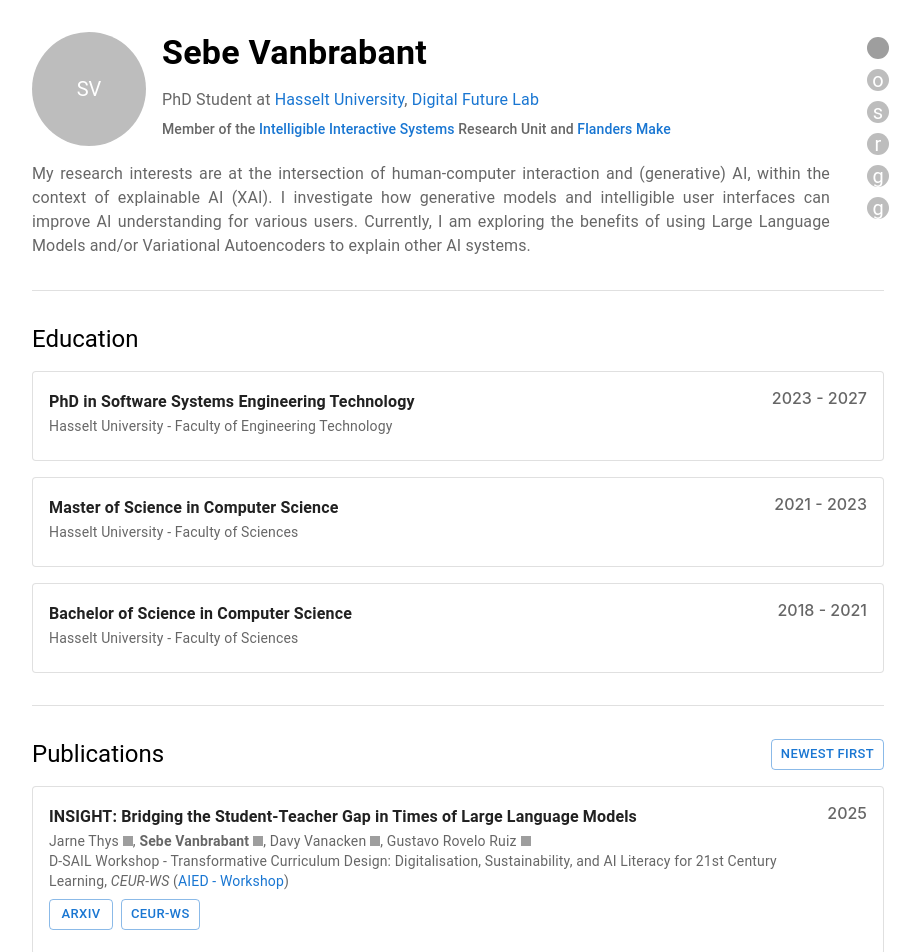
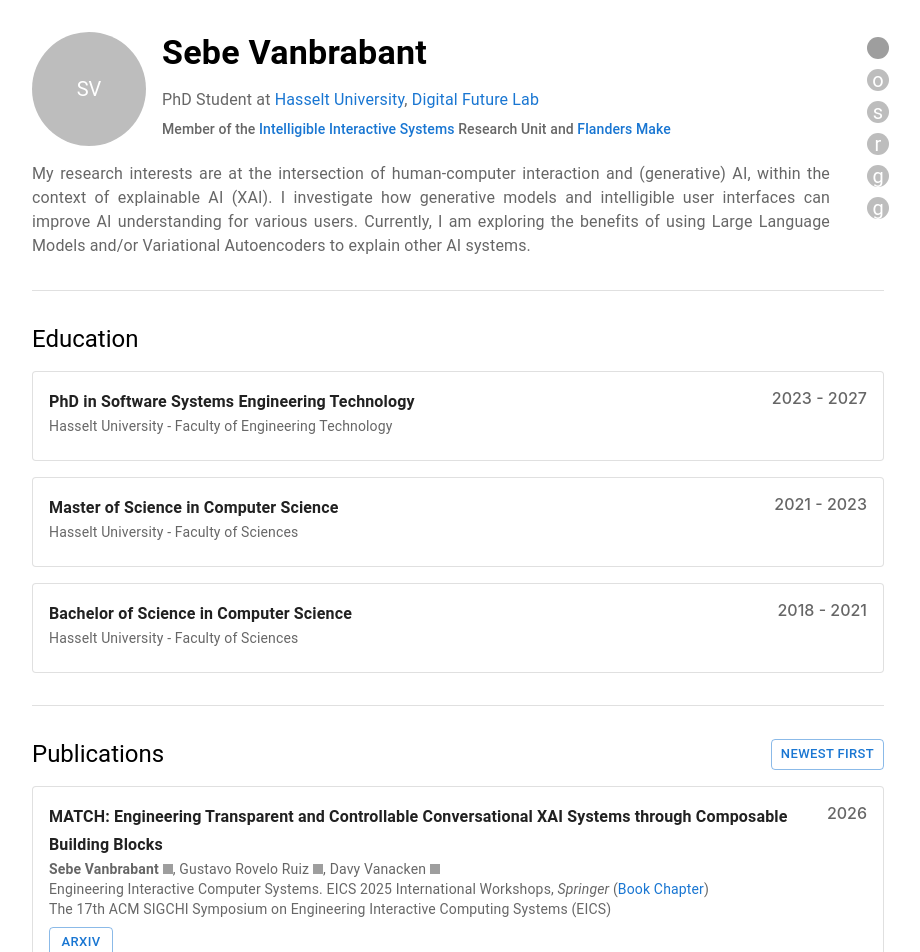
Before and after one commit to sebev/sebev.github.io, a React (Create React App) app: page / in a window 1280 px wide. Shown: the top 952 px of the page, without its empty margins (182-1102 px from the left). Built offline with nearby package versions, Linux system fonts and the light colour scheme; grey boxes are pictures that could not be loaded.

Commit message:
Added new publication, modified styling of venues, and added indexing (oops)

```diff
--- a/public/data/publications.json
+++ b/public/data/publications.json
@@ -144,5 +144,24 @@
                 "url": "https://ceur-ws.org/Vol-4051/"
             }
         ]
+    },
+    {
+        "title": "MATCH: Engineering Transparent and Controllable Conversational XAI Systems through Composable Building Blocks",
+        "authors": ["svanbrabant", "groveloruiz", "dvanacken"],
+        "date": "2026",
+        "venue": {
+            "name": "Engineering Interactive Computer Systems. EICS 2025 International Workshops",
+            "parent": "The 17th ACM SIGCHI Symposium on Engineering Interactive Computing Systems",
+            "short": "EICS",
+            "type": "book-chapter",
+            "url": "https://sites.google.com/view/eis-emb-aitech/",
+            "publisher": "Springer"
+        },
+        "links": [
+            {
+                "type": "arxiv",
+                "url": "https://arxiv.org/abs/2511.22420"
+            }
+        ]
     }
 ]
--- a/public/index.html
+++ b/public/index.html
@@ -50,9 +50,9 @@
       "sameAs": [
         "https://www.linkedin.com/in/sebev",
         "https://orcid.org/0009-0001-7996-6048",
-        "https://scholar.google.com/citations?user=CHuVofAAAAAJ"
-        "https://www.researchgate.net/profile/Sebe-Vanbrabant"
-        "https://www.uhasselt.be/en/who-is-who/sebe-vanbrabant"
+        "https://scholar.google.com/citations?user=CHuVofAAAAAJ",
+        "https://www.researchgate.net/profile/Sebe-Vanbrabant",
+        "https://www.uhasselt.be/en/who-is-who/sebe-vanbrabant",
         "https://www.uhasselt.be/nl/wie-is-wie/sebe-vanbrabant"
       ]
     }
--- a/src/components/Publication.tsx
+++ b/src/components/Publication.tsx
@@ -26,7 +26,10 @@ export function Publication({ pub, authors }: Props) {
 
 		return (
 			<React.Fragment key={id}>
-				<Box component="span" fontWeight={isMe ? "bold" : "normal"}>
+				<Box
+					component="span"
+					fontWeight={isMe ? "bold" : "normal"}
+				>
 					<Link
 						component={RouterLink}
 						to={`/author/${id}`}
@@ -68,6 +71,8 @@ export function Publication({ pub, authors }: Props) {
 		);
 	};
 
+	const venueDisplayName = pub.venue.type.split("-").map(word => word.charAt(0).toUpperCase() + word.slice(1)).join(" ");
+
 	return (
 		<Card variant="outlined">
 			<CardContent>
@@ -102,7 +107,7 @@ export function Publication({ pub, authors }: Props) {
 							)}
 							{" "}
 							(
-								<Tooltip title={pub.venue.parent}>
+								<Tooltip title={"Page of call leading to this " + pub.venue.short + " " + venueDisplayName}>
 									<Link
 										href={pub.venue.url}
 										target="_blank"
@@ -114,10 +119,14 @@ export function Publication({ pub, authors }: Props) {
 											},
 										}}
 									>
-										{pub.venue.short} - {pub.venue.type.split("-").map(word => word.charAt(0).toUpperCase() + word.slice(1)).join(" ")}
+										{venueDisplayName}
 									</Link>
 								</Tooltip>
 							)
+						</Typography>
+
+						<Typography variant="body2" color="text.secondary">
+							{pub.venue.parent} ({pub.venue.short})
 						</Typography>
 
 						<Stack direction="row" spacing={1} mt={1} flexWrap="wrap">
```
Also changed, not shown: public/robots.txt, 1 other file (tests, documents, lock files or other folders).
